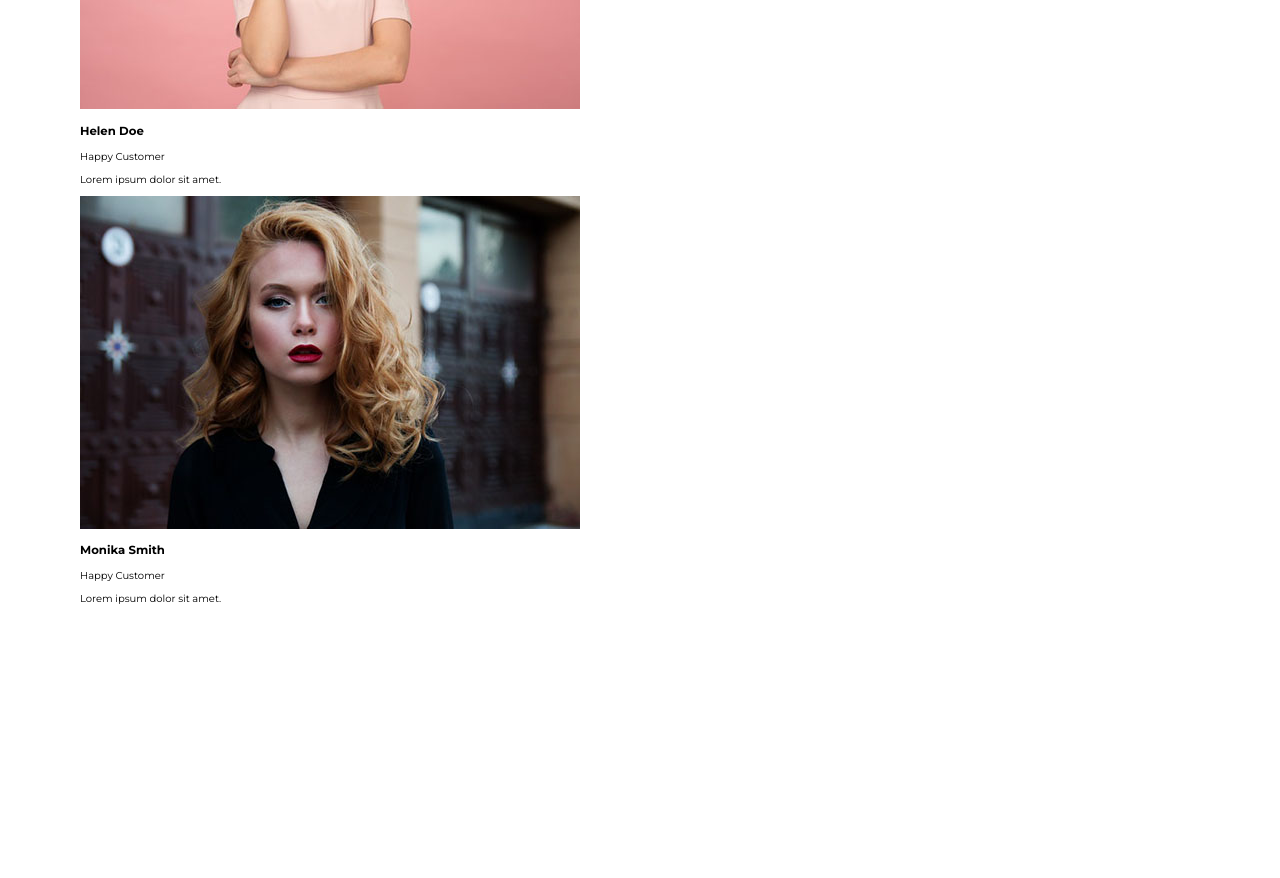
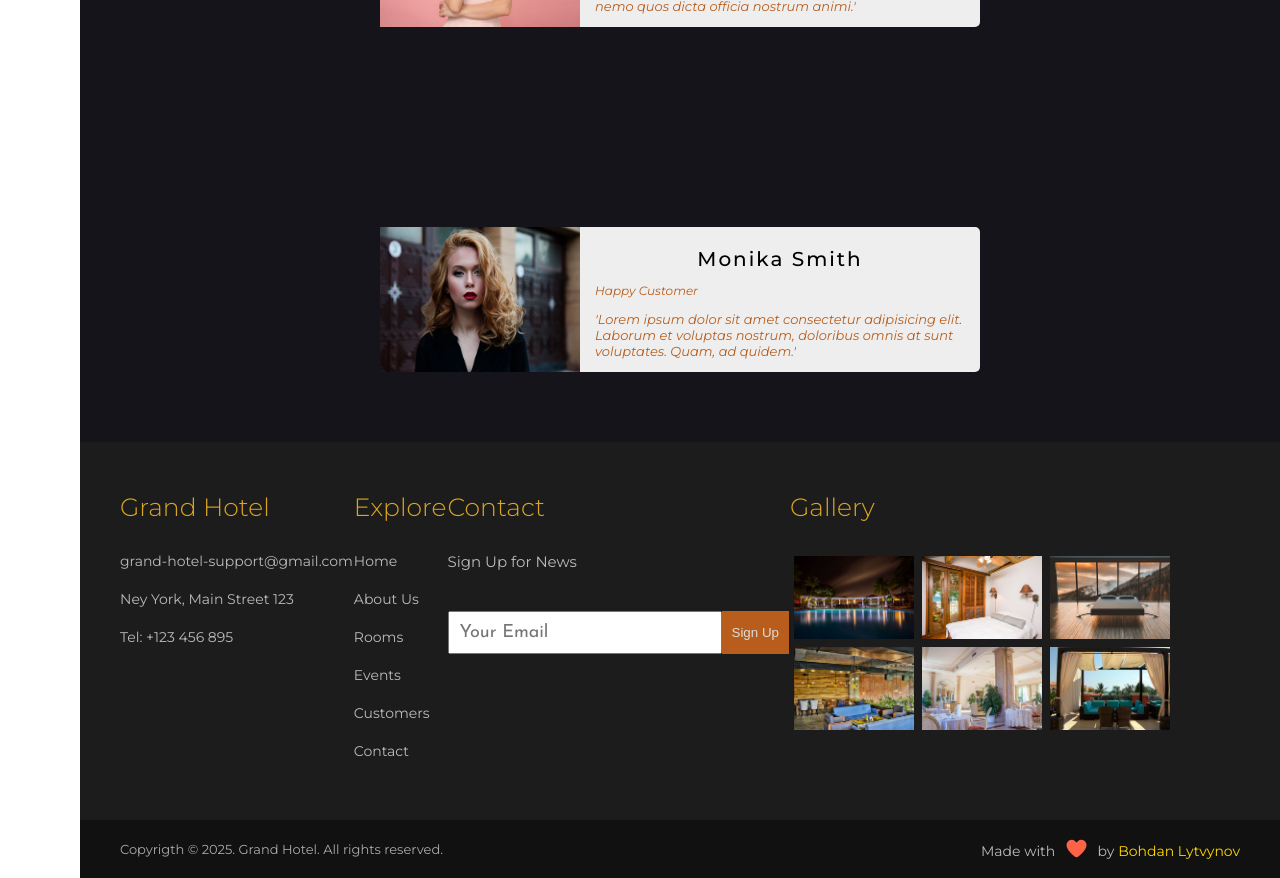
Before and after one commit to BohdanLytvynov/Grand-Hotel-Web-Site, an Angular app in the folder grand-hotel/: page / in a window 1280 px wide. Shown: the part 5160-6038 px from the top of the page. Before the commit the page ends 5775 px from the top, so only its background shows below. Built offline with nearby package versions, Linux system fonts and the light colour scheme; a web font is replaced by a local one.

Commit message:
Project done

```diff
--- a/grand-hotel/src/app/app.html
+++ b/grand-hotel/src/app/app.html
@@ -3,3 +3,4 @@
 <app-about-us></app-about-us>
 <app-rooms></app-rooms>
 <app-customers></app-customers>
+<app-footer></app-footer>
--- a/grand-hotel/src/app/app.ts
+++ b/grand-hotel/src/app/app.ts
@@ -5,10 +5,11 @@ import { Header } from "./header/header";
 import { AboutUs } from "./about-us/about-us";
 import { Rooms } from "./rooms/rooms";
 import { Customers } from "./customers/customers";
+import { Footer } from "./footer/footer";
 
 @Component({
   selector: 'app-root',
-  imports: [RouterOutlet, Navbar, Header, AboutUs, Rooms, Customers],
+  imports: [RouterOutlet, Navbar, Header, AboutUs, Rooms, Customers, Footer],
   templateUrl: './app.html',
   styleUrl: './app.css'
 })
--- a/grand-hotel/src/app/customers/customers.css
+++ b/grand-hotel/src/app/customers/customers.css
@@ -1,3 +1,63 @@
 .customer-section{
     margin-left: 8rem;
+    padding-bottom: 7rem;
+    background-color: #15141b;
 }
+
+.customers-paragraph{
+    color: #ddd;
+    font-size: 2.5rem;
+    margin-top: 0rem;
+    margin-bottom: 2rem;
+    margin-left: auto;
+    margin-right: auto;
+    text-align: center;
+    width: 50%;
+}
+
+.customers-card-wrapper{
+    display: flex;
+    flex-wrap: wrap;
+    flex-direction: row;
+    justify-content: center;
+    gap: 20rem;
+}
+
+.customer-card{
+    background-color: #eee;
+    width: 60rem;
+    display: flex;
+    flex-direction: row;
+    border-radius: 0.5rem;
+}
+
+.customer-image{
+    height: 100%;
+    width: 20rem;
+}
+
+.customer-fullname{
+    text-align: center;
+    font-size: 2rem;
+    font-family: 'Montserrat', sans-serif;
+    letter-spacing: 0.2rem;
+    font-weight: 500;
+    margin-bottom: 0rem;
+}
+
+.customer-paragraph-1{
+    font-size: 1.2rem;
+    font-style: italic;
+    color: #b85d1c;
+}
+
+.customer-paragraph-2{
+    font-size: 1.3rem;
+    font-style: italic;
+    color: #b85d1c;
+}
+
+.customer-info{
+    margin-left: 1.5rem;
+    margin-right: 1.5rem;
+}
--- a/grand-hotel/src/app/customers/customers.html
+++ b/grand-hotel/src/app/customers/customers.html
@@ -1,5 +1,4 @@
 <section class="customer-section">
-
   <app-common-header
     header="Our Customers"
     smallLineHeight="0.1rem"
@@ -9,38 +8,40 @@
   ></app-common-header>
 
   <p class="customers-paragraph">
-        Lorem ipsum dolor sit amet consectetur
-        adipisicing elit. Autem suscipit ad unde
-        neque quaerat expedita perspiciatis vitae,
-        pariatur omnis nam.
+    Lorem ipsum dolor sit amet consectetur adipisicing elit. Autem suscipit ad
+    unde neque quaerat expedita perspiciatis vitae, pariatur omnis nam.
   </p>
 
   <div class="customers-card-wrapper">
     <div class="customer-card">
       <div class="customer-image-wrapper">
-                <img src="img/customer-1.jpeg" class="customer-image">
+        <img src="img/customer-1.jpeg" class="customer-image" />
       </div>
 
       <div class="customer-info">
         <h3 class="customer-fullname">Helen Doe</h3>
         <p class="customer-paragraph-1">Happy Customer</p>
-                <p class="customer-paragraph-2">Lorem ipsum dolor sit amet.</p>
-
+        <p class="customer-paragraph-2">
+          'Lorem ipsum dolor sit amet consectetur adipisicing elit. Delectus,
+          quibusdam! Voluptate impedit, saepe fugiat nemo quos dicta officia
+          nostrum animi.'
+        </p>
       </div>
     </div>
 
     <div class="customer-card">
       <div class="customer-image-wrapper">
-                <img src="img/customer-2.jpeg" class="customer-image">
+        <img src="img/customer-2.jpeg" class="customer-image" />
       </div>
 
       <div class="customer-info">
         <h3 class="customer-fullname">Monika Smith</h3>
         <p class="customer-paragraph-1">Happy Customer</p>
-                <p class="customer-paragraph-2">Lorem ipsum dolor sit amet.</p>
-
+        <p class="customer-paragraph-2">
+          'Lorem ipsum dolor sit amet consectetur adipisicing elit. Laborum et
+          voluptas nostrum, doloribus omnis at sunt voluptates. Quam, ad quidem.'
+        </p>
       </div>
     </div>
   </div>
-
 </section>
--- /dev/null
+++ b/grand-hotel/src/app/footer/footer.css
@@ -0,0 +1,117 @@
+.footer{
+    margin-left: 8rem;
+}
+
+.main-part{
+    display: flex;
+    flex-direction: row;
+    justify-content: space-between;
+    background-color: #1c1c1c;
+    padding: 4rem;
+}
+
+.footer-heading{
+    font-size: 2.5rem;
+    font-weight: 300;
+    color: goldenrod;
+    margin: 1rem 0 3rem 0;
+}
+
+.footer-list{
+    list-style: none;
+    padding: 0rem;
+}
+
+.footer-list-item{
+    margin-bottom: 2rem;
+}
+
+.footer-list-link{
+    font-size: 1.4rem;
+    text-decoration: none;
+    color: #bbb;
+}
+
+.contact p{
+    font-size: 1.5rem;
+    color: #bbb;
+    margin-bottom: 4rem;
+}
+
+.footer-form{
+    display: flex;
+    flex-direction: row;
+}
+
+.footer-input{
+    width: 25rem;
+    padding: 1rem;
+    font-family: 'Josefin Sans', sans-serif;
+    font-size: 1.8rem;
+    color: #444;
+    outline: none;
+}
+
+.footer-btn{
+    padding: 1rem;
+    background-color: #b85d1c;
+    color: #ddd;
+    border: none;
+}
+
+.gallery{
+    max-width: 45rem;
+}
+
+.gallery-images{
+    display: flex;
+    flex-direction: row;
+    flex-wrap: wrap;
+}
+
+.image-wrapper{
+    width: 12rem;
+    margin: 0.4rem;
+    overflow: hidden;
+}
+
+.footer-image{
+    width: 100%;
+    height: 100%;
+    transition: transform 0.5s;
+    backface-visibility: hidden;
+}
+
+.footer-image:hover{
+    transform: scale(1.3);
+    opacity: 0.8;
+}
+
+.creator-part{
+    display: flex;
+    flex-direction: row;
+    justify-content:space-between;
+    align-items: center;
+    background-color: #111;
+    padding: 0 4rem;
+}
+
+.copyrigth-text p{
+    font-size: 1.3rem;
+    color: #aaa;
+}
+
+.text-right p{
+    font-size: 1.4rem;
+    color: #bbb;
+}
+
+.text-right i{
+    font-size: 2rem;
+    margin: 0.5rem;
+    color: tomato;
+}
+
+.text-right span{
+    color: gold;
+}
--- /dev/null
+++ b/grand-hotel/src/app/footer/footer.html
@@ -0,0 +1,115 @@
+<footer class="footer">
+    <div class="main-part">
+        <div class="footer-list-wrapper">
+            <h3 class="footer-heading">Grand Hotel</h3>
+            <ul class="footer-list">
+                <li class="footer-list-item">
+                    <a href="#" class="footer-list-link">
+                        {{email}}
+                    </a>
+                </li>
+
+                <li class="footer-list-item">
+                    <a href="#" class="footer-list-link">
+                        {{address}}
+                    </a>
+                </li>
+
+                <li class="footer-list-item">
+                    <a href="#" class="footer-list-link">
+                        {{number}}
+                    </a>
+                </li>
+            </ul>
+        </div>
+
+        <div class="footer-list-wrapper">
+            <h3 class="footer-heading">Explore</h3>
+            <ul class="footer-list">
+                <li class="footer-list-item">
+                    <a href="#" class="footer-list-link">
+                        Home
+                    </a>
+                </li>
+
+                <li class="footer-list-item">
+                    <a href="#" class="footer-list-link">
+                        About Us
+                    </a>
+                </li>
+
+                <li class="footer-list-item">
+                    <a href="#" class="footer-list-link">
+                        Rooms
+                    </a>
+                </li>
+                <li class="footer-list-item">
+                    <a href="#" class="footer-list-link">
+                        Events
+                    </a>
+                </li>
+
+                <li class="footer-list-item">
+                    <a href="#" class="footer-list-link">
+                        Customers
+                    </a>
+                </li>
+
+                <li class="footer-list-item">
+                    <a href="#" class="footer-list-link">
+                        Contact
+                    </a>
+                </li>
+            </ul>
+        </div>
+
+        <div class="contact">
+            <h3 class="footer-heading">Contact</h3>
+            <p>Sign Up for News</p>
+            <form class="footer-form">
+                <input type="text" class="footer-input" placeholder="Your Email">
+
+                <button class="footer-btn">Sign Up</button>
+            </form>
+        </div>
+
+        <div class="gallery">
+            <h3 class="footer-heading">Gallery</h3>
+            <div class="gallery-images">
+                <div class="image-wrapper">
+                    <img src="img/gallery-img-1.jpeg" class="footer-image">
+                </div>
+
+                <div class="image-wrapper">
+                    <img src="img/gallery-img-2.jpeg" class="footer-image">
+                </div>
+
+                <div class="image-wrapper">
+                    <img src="img/gallery-img-3.jpeg" class="footer-image">
+                </div>
+
+                <div class="image-wrapper">
+                    <img src="img/gallery-img-4.jpeg" class="footer-image">
+                </div>
+
+                <div class="image-wrapper">
+                    <img src="img/gallery-img-5.jpeg" class="footer-image">
+                </div>
+
+                <div class="image-wrapper">
+                    <img src="img/gallery-img-6.jpeg" class="footer-image">
+                </div>
+            </div>
+        </div>
+    </div>
+
+    <div class="creator-part">
+        <div class="copyrigth-text">
+            <p>Copyrigth &copy; 2025. Grand Hotel. All rights reserved.</p>
+        </div>
+
+        <div class="text-right">
+            <p>Made with <i class="fas fa-heart"></i> by <span>Bohdan Lytvynov</span></p>
+        </div>
+    </div>
+</footer>
--- /dev/null
+++ b/grand-hotel/src/app/footer/footer.ts
@@ -0,0 +1,15 @@
+import { Component } from '@angular/core';
+
+@Component({
+  selector: 'app-footer',
+  imports: [],
+  templateUrl: './footer.html',
+  styleUrl: './footer.css'
+})
+export class Footer {
+  email : string = 'grand-hotel-support@gmail.com';
+
+  address : string = 'Ney York, Main Street 123'
+
+  number : string = 'Tel: +123 456 895'
+}
```
Also changed, not shown: 1 other file (tests, documents, lock files or other folders). Lines whose indentation alone changed are shown as unchanged.
